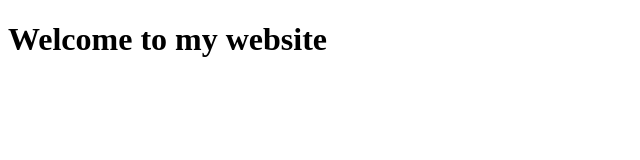
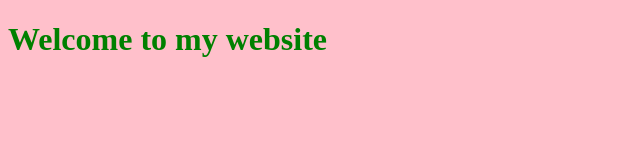
Before and after one commit to lidiamgarces/repo-publishing, a plain HTML site: page index.html in a window 1280 px wide. Shown: the whole page, without its empty margins (0-640 px from the left). Drawn offline with Linux system fonts and the light colour scheme.

Commit message:
Update index.html

```diff
--- a/index.html
+++ b/index.html
@@ -3,7 +3,7 @@
   <head>
     <meta charset="utf-8">
     <title></title>
-    <link> <rel="stylesheet" href="/css/master.css"/>
+    <link rel="stylesheet" href="styles.css">
   </head>
   <body>
     <h1>Welcome to my website</h1>
```
